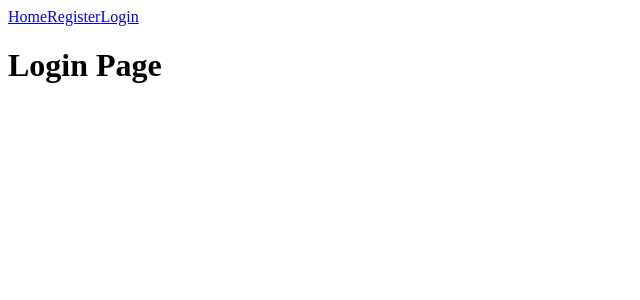
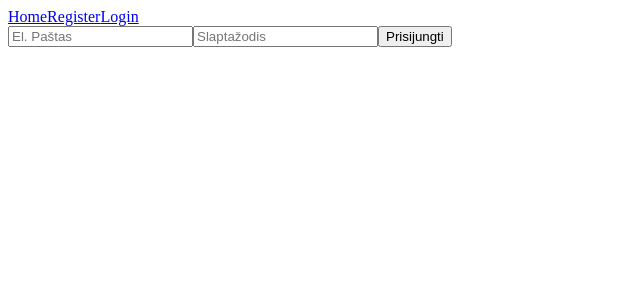
Before and after one commit to AurimasVi/Final_Fullstack_project, a React (Create React App) app: page /login in a window 1280 px wide. Shown: the top 300 px of the page, without its empty margins (0-640 px from the left). Built offline with nearby package versions, Linux system fonts and the light colour scheme.

Commit message:
basic login functionality

```diff
--- a/src/pages/Login/Login.jsx
+++ b/src/pages/Login/Login.jsx
@@ -1,7 +1,70 @@
+import { useState } from "react";
+import { Button } from "../../components/Button/Button";
+import { Form } from "../../components/Form/Form";
+import { Input } from "../../components/Input/Input";
+
 export const Login = () => {
+  const [loginData, setLoginData] = useState({
+    email: "",
+    password: "",
+  });
+
+  const handleChange = (e) => {
+    setLoginData({
+      ...loginData,
+      [e.target.name]: e.target.value,
+    });
+  };
+
+  const handleLogin = (user) => {
+    localStorage.setItem("user", user._id);
+    console.log(JSON.stringify(user._id));
+  };
+
+  const handleSubmit = async (e) => {
+    e.preventDefault();
+    try {
+      const response = await fetch("http://localhost:5000/api/users/login", {
+        method: "POST",
+        headers: {
+          "Content-Type": "application/json",
+        },
+        body: JSON.stringify(loginData),
+      });
+      if (response.ok) {
+        const data = await response.json();
+        handleLogin(data);
+        window.location.href = "http://localhost:3000/";
+        console.log("LOGGED IN");
+      } else {
+        console.error("Login failed");
+      }
+    } catch (error) {
+      console.error(error);
+    }
+  };
+
   return (
-    <>
-      <h1>Login Page</h1>
-    </>
+    <div className="loginWrapper">
+      <Form onSubmit={handleSubmit}>
+        <Input
+          type="email"
+          inputName="email"
+          placeHolder="El. Paštas"
+          className="emailInput"
+          value={loginData.email}
+          onChange={handleChange}
+        />
+        <Input
+          type="password"
+          inputName="password"
+          placeHolder="Slaptažodis"
+          className="passwordInput"
+          value={loginData.password}
+          onChange={handleChange}
+        />
+        <Button buttonText="Prisijungti" type="submit" />
+      </Form>
+    </div>
   );
 };
--- a/src/pages/Register/Register.jsx
+++ b/src/pages/Register/Register.jsx
@@ -31,6 +31,7 @@ export const Register = () => {
       if (response.ok) {
         const data = await response.json();
         console.log(data);
+        window.location.href = "http://localhost:3000/";
       } else {
         console.error("Registration failed");
       }
```
